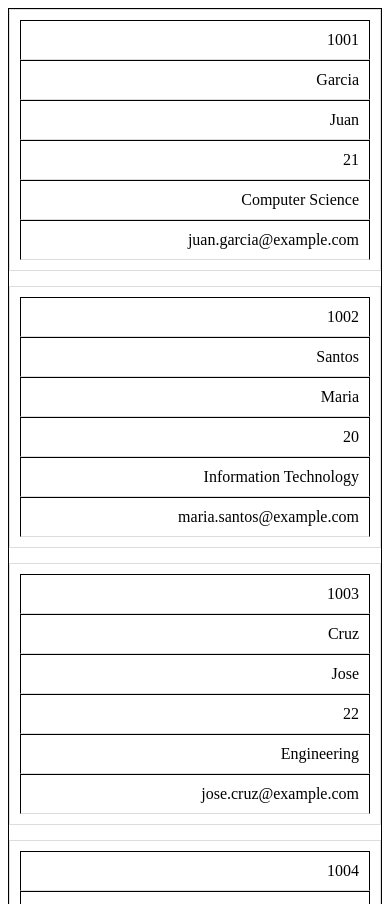
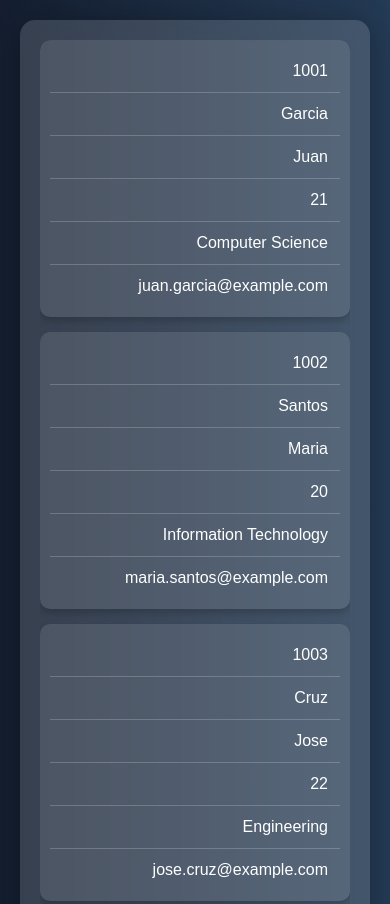
Before and after one commit to MacmacKing/Dionela, a plain HTML site: page index.html in a window 390 px wide. Shown: the top 904 px of the page. Drawn offline with Linux system fonts and the light colour scheme.

Commit message:
Improve design index.html

```diff
--- a/index.html
+++ b/index.html
@@ -7,35 +7,69 @@
 </head>
 <style>
 
-    table, td, th {
-            border: 1px solid;
+    body {
+            font-family: 'Poppins', sans-serif;
+            background: linear-gradient(to right, #141E30, #243B55);
+            color: white;
+            margin: 0;
+            padding: 20px;
+            text-align: center;
+        }
+
+        h2 {
+            font-size: 28px;
+            margin-bottom: 20px;
+        }
+
+
+        .table-container {
+            max-width: 90%;
+            overflow-x: auto;
+            background: rgba(255, 255, 255, 0.15);
+            border-radius: 15px;
+            box-shadow: 0 4px 30px rgba(0, 0, 0, 0.3);
+            backdrop-filter: blur(10px);
+            -webkit-backdrop-filter: blur(10px);
+            padding: 20px;
+            margin: auto;
         }
 
         table {
             width: 100%;
             border-collapse: collapse;
-            margin-left: auto;
-            margin-right: auto;
+            overflow: hidden;
+            border-radius: 10px;
         }
 
         th, td {
-            padding: 15px;
+            padding: 12px;
             text-align: left;
+            border-bottom: 1px solid rgba(255, 255, 255, 0.2);
+            transition: all 0.3s ease;
         }
 
         th {
-            background-color: #042baa;
-            color: white;
+            background: rgba(0, 0, 0, 0.5);
+            color: #FFD700;
+            text-transform: uppercase;
+            letter-spacing: 1px;
         }
 
-
-        .table-container {
-            width: 100%;
-            overflow-x: auto;
+        tr {
+            transition: all 0.3s ease;
         }
 
+        tr:nth-child(even) {
+            background: rgba(255, 255, 255, 0.1);
+        }
 
-        @media screen and (max-width: 600px) {
+        tr:hover {
+            background: rgba(0, 0, 0, 0.3);
+            transform: scale(1.02);
+            box-shadow: 0px 0px 15px #FFD700;
+        }
+
+        @media screen and (max-width: 768px) {
             table, thead, tbody, th, td, tr {
                 display: block;
             }
@@ -45,26 +79,30 @@
             }
 
             tr {
+                background: rgba(255, 255, 255, 0.1);
+                border-radius: 10px;
+                box-shadow: 0 4px 8px rgba(0, 0, 0, 0.2);
                 margin-bottom: 15px;
-                border: 1px solid #ddd;
                 padding: 10px;
             }
 
             td {
                 display: flex;
                 justify-content: space-between;
-                padding: 10px;
-                border-bottom: 1px solid #ddd;
+                padding: 12px;
+                border-bottom: 1px solid rgba(255, 255, 255, 0.2);
                 position: relative;
+            }
+
+            td:last-child {
+                border-bottom: none;
             }
 
             td::before {
                 content: attr(data-label);
                 font-weight: bold;
                 text-transform: uppercase;
-                flex: 1;
-                padding-right: 10px;
-                color: #042baa;
+                color: #FFD700;
             }
         }
 </style>
```
